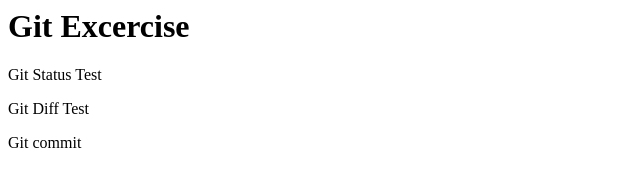
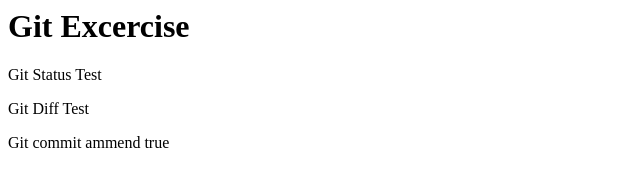
Before and after one commit to tonokaki/git_tutorial, a plain HTML site: page index.html in a window 1280 px wide. Shown: the whole page, without its empty margins (0-640 px from the left). Drawn offline with Linux system fonts and the light colour scheme.

Commit message:
add comment of amend true

```diff
--- a/index.html
+++ b/index.html
@@ -1,4 +1,4 @@
 <h1>Git Excercise</h1>
 <p>Git Status Test</p>
 <p>Git Diff Test</p><p></p>
-<p>Git commit</p>
+<p>Git commit ammend true</p>
```
